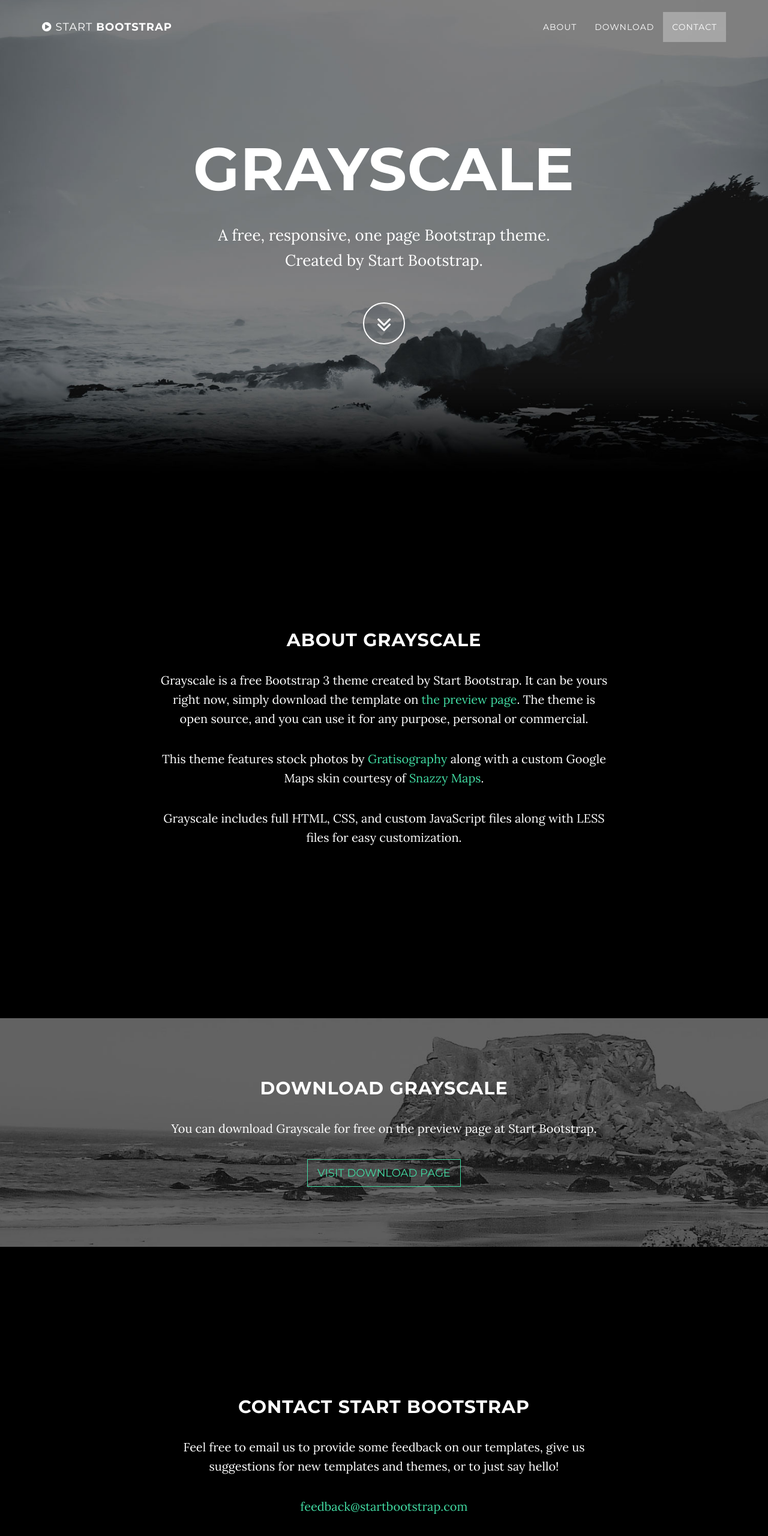
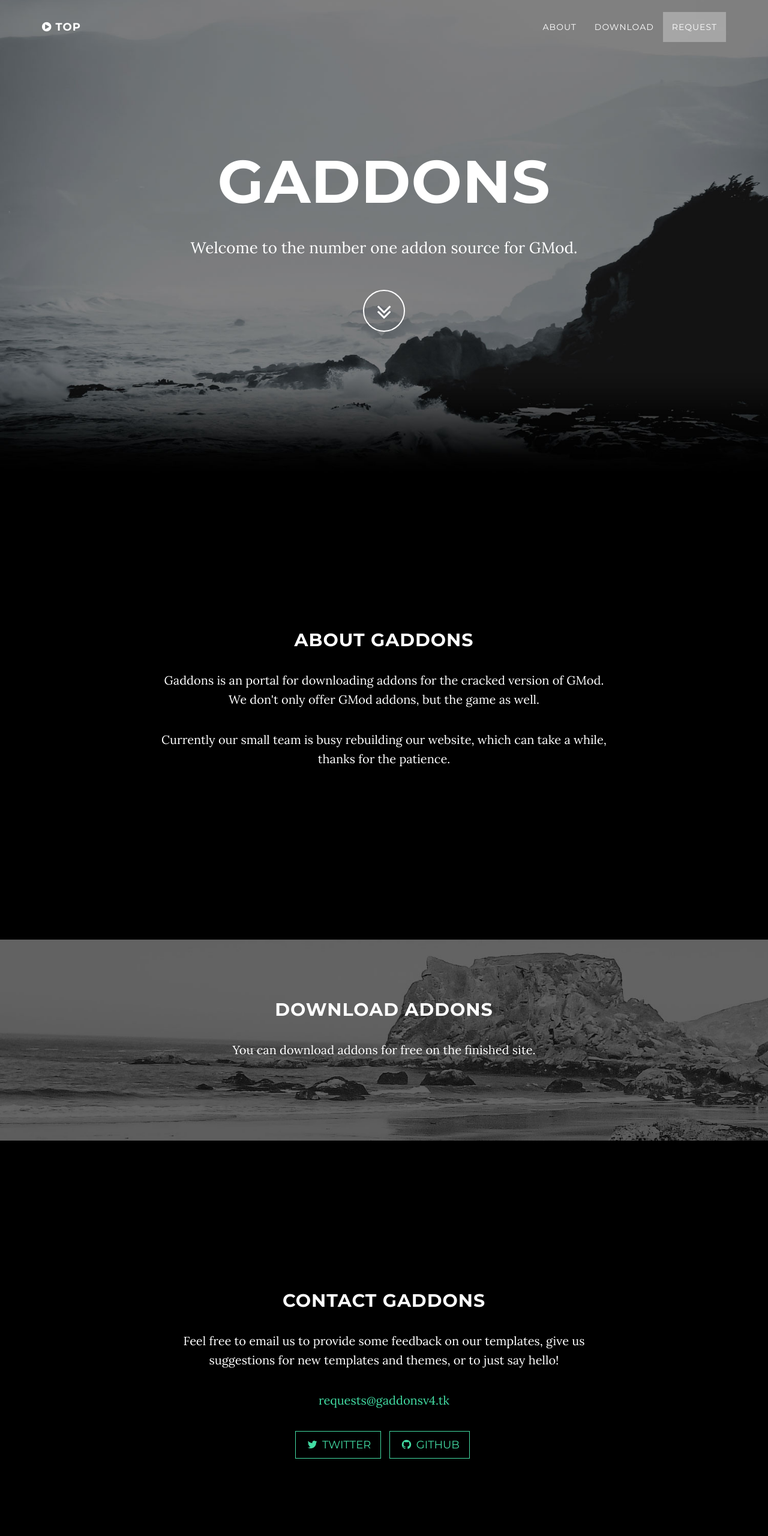
Before and after one commit to WoodenGlaze/gaddonsmain, a website: page index.html in a window 1280 px wide. Shown: the top 2560 px of the page at 60% size. Drawn offline with nearby package versions, Linux system fonts and the light colour scheme; some packages are replaced by stand-ins of ours; files that its build step writes are made by us from their sources.

Commit message:
Updated info
Updated index.php,
Updated JS files to include long/lat of apeldoorn, GL, Netherlands.

```diff
--- a/index.html
+++ b/index.html
@@ -9,7 +9,7 @@
     <meta name="description" content="">
     <meta name="author" content="">
 
-    <title>Grayscale - Start Bootstrap Theme</title>
+    <title>GAddons V4 landing</title>
 
     <!-- Bootstrap Core CSS -->
     <link href="vendor/bootstrap/css/bootstrap.min.css" rel="stylesheet">
@@ -41,7 +41,7 @@
                     Menu <i class="fa fa-bars"></i>
                 </button>
                 <a class="navbar-brand page-scroll" href="#page-top">
-                    <i class="fa fa-play-circle"></i> <span class="light">Start</span> Bootstrap
+                    <i class="fa fa-play-circle"></i>  Top
                 </a>
             </div>
 
@@ -59,7 +59,7 @@
                         <a class="page-scroll" href="#download">Download</a>
                     </li>
                     <li>
-                        <a class="page-scroll" href="#contact">Contact</a>
+                        <a class="page-scroll" href="#contact">Request</a>
                     </li>
                 </ul>
             </div>
@@ -74,9 +74,8 @@
             <div class="container">
                 <div class="row">
                     <div class="col-md-8 col-md-offset-2">
-                        <h1 class="brand-heading">Grayscale</h1>
-                        <p class="intro-text">A free, responsive, one page Bootstrap theme.
-                            <br>Created by Start Bootstrap.</p>
+                        <h1 class="brand-heading">Gaddons</h1>
+                        <p class="intro-text">Welcome to the number one addon source for GMod.</p>
                         <a href="#about" class="btn btn-circle page-scroll">
                             <i class="fa fa-angle-double-down animated"></i>
                         </a>
@@ -90,10 +89,9 @@
     <section id="about" class="container content-section text-center">
         <div class="row">
             <div class="col-lg-8 col-lg-offset-2">
-                <h2>About Grayscale</h2>
-                <p>Grayscale is a free Bootstrap 3 theme created by Start Bootstrap. It can be yours right now, simply download the template on <a href="http://startbootstrap.com/template-overviews/grayscale/">the preview page</a>. The theme is open source, and you can use it for any purpose, personal or commercial.</p>
-                <p>This theme features stock photos by <a href="http://gratisography.com/">Gratisography</a> along with a custom Google Maps skin courtesy of <a href="http://snazzymaps.com/">Snazzy Maps</a>.</p>
-                <p>Grayscale includes full HTML, CSS, and custom JavaScript files along with LESS files for easy customization.</p>
+                <h2>About Gaddons</h2>
+                <p>Gaddons is an portal for downloading addons for the cracked version of GMod. We don't only offer GMod addons, but the game as well.</p>
+                <p>Currently our small team is busy rebuilding our website, which can take a while, thanks for the patience.</p>
             </div>
         </div>
     </section>
@@ -103,9 +101,9 @@
         <div class="download-section">
             <div class="container">
                 <div class="col-lg-8 col-lg-offset-2">
-                    <h2>Download Grayscale</h2>
-                    <p>You can download Grayscale for free on the preview page at Start Bootstrap.</p>
-                    <a href="http://startbootstrap.com/template-overviews/grayscale/" class="btn btn-default btn-lg">Visit Download Page</a>
+                    <h2>Download addons</h2>
+                    <p>You can download addons for free on the finished site.</p>
+<!--                    <a href="http://gaddonsv4.tk/addons/download" class="btn btn-default btn-lg">Visit Download Page</a> -->
                 </div>
             </div>
         </div>
@@ -115,19 +113,16 @@
     <section id="contact" class="container content-section text-center">
         <div class="row">
             <div class="col-lg-8 col-lg-offset-2">
-                <h2>Contact Start Bootstrap</h2>
+                <h2>Contact Gaddons</h2>
                 <p>Feel free to email us to provide some feedback on our templates, give us suggestions for new templates and themes, or to just say hello!</p>
-                <p><a href="mailto:feedback@startbootstrap.com">feedback@startbootstrap.com</a>
+                <p><a href="mailto:feedback@startbootstrap.com">requests@gaddonsv4.tk</a>
                 </p>
                 <ul class="list-inline banner-social-buttons">
                     <li>
-                        <a href="https://twitter.com/SBootstrap" class="btn btn-default btn-lg"><i class="fa fa-twitter fa-fw"></i> <span class="network-name">Twitter</span></a>
+                        <a href="https://twitter.com/gaddonsv4official" class="btn btn-default btn-lg"><i class="fa fa-twitter fa-fw"></i> <span class="network-name">Twitter</span></a>
                     </li>
                     <li>
-                        <a href="https://github.com/IronSummitMedia/startbootstrap" class="btn btn-default btn-lg"><i class="fa fa-github fa-fw"></i> <span class="network-name">Github</span></a>
-                    </li>
-                    <li>
-                        <a href="https://plus.google.com/+Startbootstrap/posts" class="btn btn-default btn-lg"><i class="fa fa-google-plus fa-fw"></i> <span class="network-name">Google+</span></a>
+                        <a href="https://github.com/WoodenGlaze/gaddonsmain" class="btn btn-default btn-lg"><i class="fa fa-github fa-fw"></i> <span class="network-name">Github</span></a>
                     </li>
                 </ul>
             </div>
@@ -140,7 +135,7 @@
     <!-- Footer -->
     <footer>
         <div class="container text-center">
-            <p>Copyright &copy; Your Website 2016</p>
+            <p>Copyright &copy; Gaddonsv4 2016</p>
         </div>
     </footer>
 
--- a/js/grayscale.js
+++ b/js/grayscale.js
@@ -37,7 +37,7 @@
 // When the window has finished loading create our google map below
 google.maps.event.addDomListener(window, 'load', init);
 google.maps.event.addDomListener(window, 'resize', function() {
-    map.setCenter(new google.maps.LatLng(40.6700, -73.9400));
+    map.setCenter(new google.maps.LatLng(52.21115700, 5.96992310));
 });
 
 function init() {
```
Also changed, not shown: js/grayscale.min.js.
